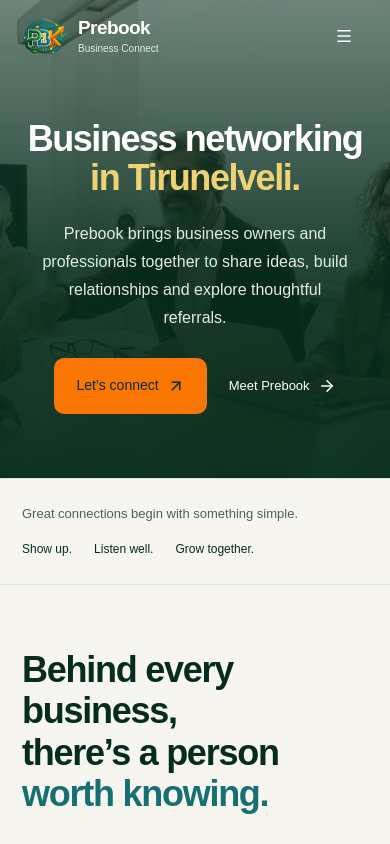
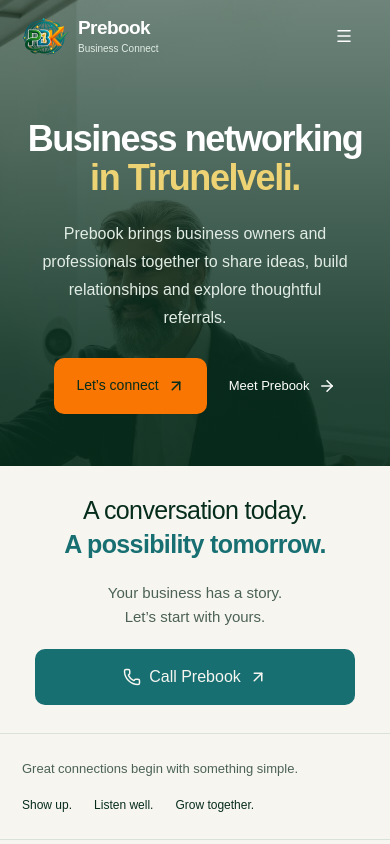
Before and after one commit to zenynelabs/prebook, a Next.js app in the folder apps/web/: page / in a window 390 px wide. Shown: the top 844 px of the page. Built offline with nearby package versions, Linux system fonts and the light colour scheme; a web font is replaced by a local one.

Commit message:
feat: update landing page with new invitation copy and improved hero section layout; add Open Graph image

```diff
--- a/apps/web/src/app/layout.tsx
+++ b/apps/web/src/app/layout.tsx
@@ -36,13 +36,13 @@
     siteName: site.name,
     locale: 'en_IN',
     url: '/',
-    images: [{ url: '/icon-512.png?v=transparent-1', width: 512, height: 512, alt: 'Prebook' }],
+    images: [{ url: '/brand/og-prebook.png', width: 1200, height: 630, alt: 'Prebook — Business networking in Tirunelveli' }],
   },
   twitter: {
     card: 'summary_large_image',
     title: site.title,
     description: site.description,
-    images: [{ url: '/icon-512.png?v=transparent-1', width: 512, height: 512, alt: 'Prebook' }],
+    images: [{ url: '/brand/og-prebook.png', width: 1200, height: 630, alt: 'Prebook — Business networking in Tirunelveli' }],
   },
 }
 
--- a/apps/web/src/components/landing-page.tsx
+++ b/apps/web/src/components/landing-page.tsx
@@ -233,8 +233,12 @@
               </div>
             </div>
           </div>
-          <div className="container hero-bottom" data-hero-copy>
-            <p className="hero-caption">A conversation today.<br /><strong>A possibility tomorrow.</strong></p>
+          <div className="hero-bottom">
+            <div className="container hero-invitation">
+              <p className="hero-caption">A conversation today.<br /><strong>A possibility tomorrow.</strong></p>
+              <p className="hero-invitation-copy">Your business has a story.<br />Let’s start with yours.</p>
+              <Button asChild size="lg"><a href="tel:7397167111"><Phone aria-hidden="true" />Call Prebook <ArrowUpRight aria-hidden="true" /></a></Button>
+            </div>
           </div>
         </section>
 
--- a/apps/web/src/styles.css
+++ b/apps/web/src/styles.css
@@ -98,10 +98,10 @@
 .desktop-nav a:hover { color: var(--accent); }
 .header-cta { font-size: 14px; }
 .mobile-menu { display: none; }
-.hero { position: relative; isolation: isolate; overflow: hidden; min-height: max(680px, 100svh); color: var(--on-photo); background: var(--text); }
+.hero { position: relative; isolation: isolate; overflow: hidden; min-height: max(720px, 92svh); color: var(--on-photo); background: var(--text); }
 .hero-background { position: absolute; inset: 0; object-position: center 48%; }
-.hero::after { content: ''; position: absolute; inset: 0; background: linear-gradient(90deg, color-mix(in srgb, var(--text) 92%, transparent), color-mix(in srgb, var(--text) 80%, transparent) 42%, color-mix(in srgb, var(--text) 24%, transparent)), linear-gradient(0deg, color-mix(in srgb, var(--text) 72%, transparent), transparent 48%); }
-.hero-layout { position: relative; z-index: 1; display: flex; align-items: center; min-height: inherit; padding-block: 184px 120px; }
+.hero::after { content: ''; position: absolute; inset: 0; background: linear-gradient(90deg, color-mix(in srgb, var(--text) 92%, transparent), color-mix(in srgb, var(--text) 66%, transparent) 42%, color-mix(in srgb, var(--text) 16%, transparent)), linear-gradient(0deg, color-mix(in srgb, var(--text) 72%, transparent), transparent 48%); }
+.hero-layout { position: relative; z-index: 1; display: flex; align-items: center; min-height: inherit; padding-block: 148px 180px; }
 .hero-copy { max-width: 790px; }
 .hero h1 { font-size: clamp(56px, 6.5vw, 84px); line-height: 1.07; letter-spacing: -0.04em; font-weight: 550; }
 .hero h1 span { color: var(--brand-gold); }
@@ -110,9 +110,12 @@
 .hero-actions .text-link { color: var(--on-photo); }
 .hero-actions [data-slot='button'] { color: var(--text); background: var(--brand-orange); }
 .hero-actions [data-slot='button']:hover { background: var(--brand-orange-hover); }
-.hero-bottom { position: absolute; z-index: 1; bottom: 32px; left: 50%; transform: translateX(-50%); display: flex; align-items: center; justify-content: flex-end; gap: 32px; }
-.hero-caption { color: var(--on-photo-muted); font-size: 13px; line-height: 1.6; }
-.hero-caption strong { color: var(--on-photo); font-weight: 550; }
+.hero-bottom { position: absolute; z-index: 1; inset: auto 0 0; background: var(--bg); color: var(--text); }
+.hero-invitation { display: flex; align-items: center; justify-content: space-between; gap: 32px; padding-block: 26px; }
+.hero-caption { font-size: 23px; line-height: 1.35; letter-spacing: -0.025em; }
+.hero-caption strong { color: var(--accent); font-weight: 550; }
+.hero-invitation-copy { margin-left: auto; color: var(--text-2); font-size: 15px; line-height: 1.6; }
+.hero-bottom :where(a, button):focus-visible { outline-color: var(--accent); }
 .hero :where(a, button):focus-visible { outline-color: var(--on-photo); }
 .community-principles { border-block: 1px solid var(--border); }
 .principles-inner { display: flex; align-items: center; justify-content: space-between; gap: 24px; padding-block: 28px; font-size: 14px; }
@@ -267,7 +270,7 @@
   .mobile-menu { display: inline-flex; }
   .mobile-menu:hover { background: var(--accent-wash); }
   .hero { min-height: max(640px, 100svh); }
-  .hero-layout { padding-block: 152px 100px; }
+  .hero-layout { padding-block: 140px 180px; }
   .hero-copy { max-width: 700px; }
   .hero h1 { font-size: clamp(54px, 8vw, 76px); }
   .hero-copy > p { font-size: 16px; margin-top: 20px; }
@@ -306,7 +309,7 @@
   .header-cta { display: none; }
   .mobile-menu { margin-left: auto; }
   .hero { min-height: 0; }
-  .hero-layout { min-height: 0; justify-content: center; padding-block: 120px 64px; }
+  .hero-layout { min-height: 0; justify-content: center; padding-block: 120px 52px; }
   .hero-copy { width: 100%; max-width: 480px; text-align: center; }
   .hero::after { background: linear-gradient(180deg, color-mix(in srgb, var(--text) 58%, transparent), color-mix(in srgb, var(--text) 88%, transparent) 52%, color-mix(in srgb, var(--text) 96%, transparent)); }
   .hero-background { object-position: 65% 45%; }
@@ -315,8 +318,11 @@
   .hero-actions { justify-content: center; margin-top: 26px; gap: 12px 22px; }
   .hero-actions [data-slot='button'] { padding-inline: 22px; font-size: 14px; }
   .hero-actions .text-link { font-size: 13px; gap: 8px; }
-  .hero-bottom { bottom: 24px; }
-  .hero-caption { display: none; }
+  .hero-bottom { position: relative; }
+  .hero-invitation { flex-direction: column; align-items: center; gap: 20px; padding-block: 28px; text-align: center; }
+  .hero-caption { font-size: 25px; }
+  .hero-invitation-copy { margin-left: 0; }
+  .hero-invitation [data-slot='button'] { width: 100%; max-width: 320px; }
   .principles-inner { padding-block: 24px; gap: 16px 22px; font-size: 12px; }
   .principles-inner p { font-size: 13px; }
   .community-layout, .relationships-layout, .referral-layout, .faq-layout { grid-template-columns: 1fr; gap: 28px; }
```
Also changed, not shown: apps/web/public/brand/og-prebook.png (added), 1 other file (tests, documents, lock files or other folders).
